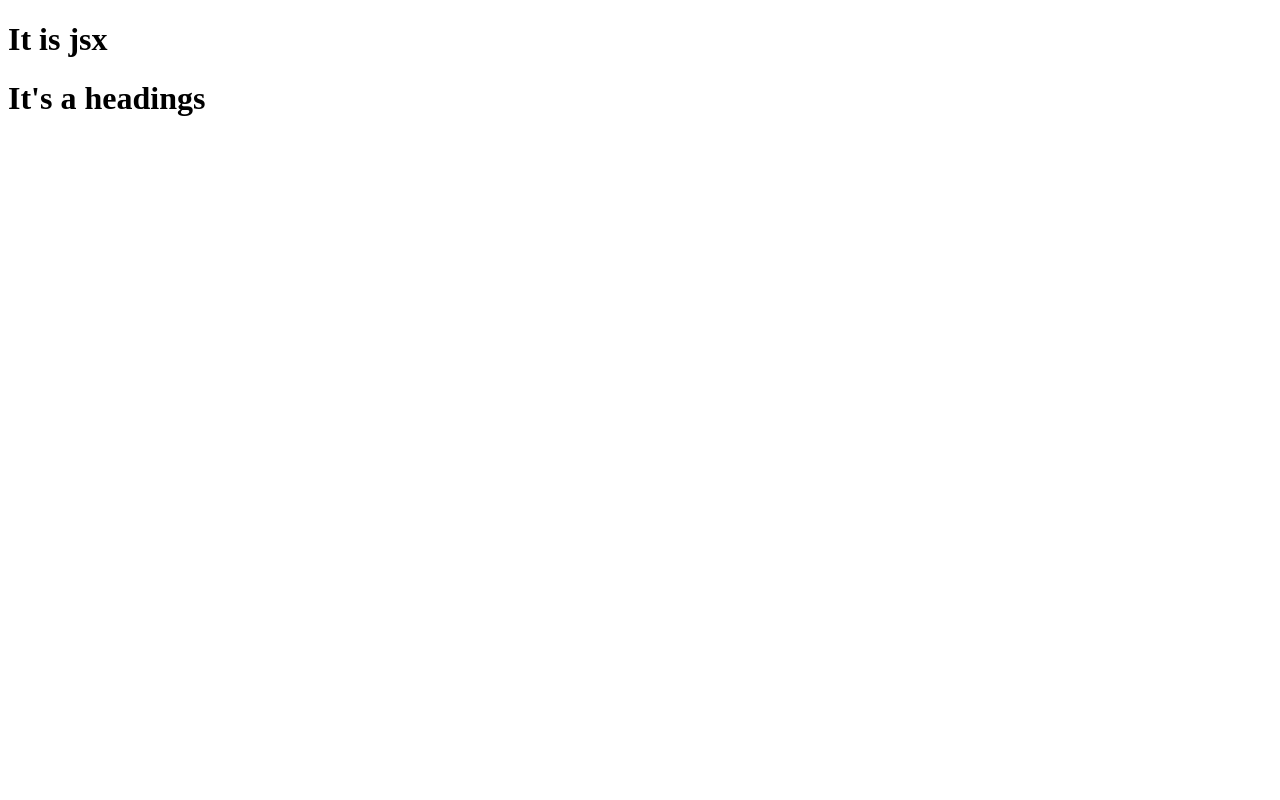
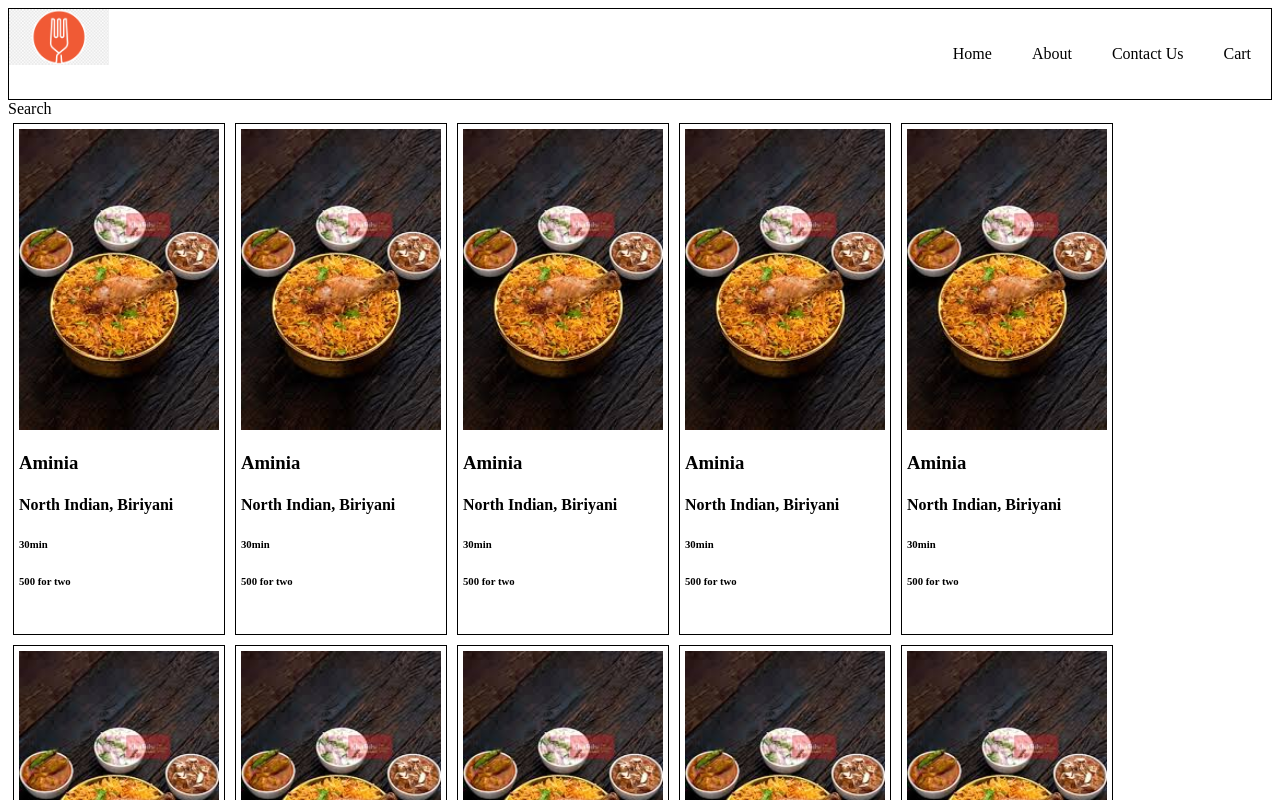
Before and after one commit to dity51028/namaste-react, a React (Vite) app: page / in a window 1280 px wide. Shown: the top 800 px of the page. Built offline with nearby package versions, Linux system fonts and the light colour scheme.

Commit message:
food app design

```diff
--- a/App.js
+++ b/App.js
@@ -1,20 +1,76 @@
 import React from 'react';
 import ReactDOM from 'react-dom/client'
+import logo from './assets/logo.png'
+import biriyani from './assets/biriyani.jpeg'
 
-const heading = React.createElement(
-    "h1",
-    { id: "heading" },
-    "hello from react"
-  );
+const Header = () => {
+  return (
+    <div className='header'>
+      <div>
+        <img className='logo'
+        src={logo}/>
+      </div>
+      <div className='nav-items'>
+        <ul>
+          <li>Home</li>
+          <li>About</li>
+          <li>Contact Us</li>
+          <li>Cart</li>
 
- const jsxHeading = <h1>It is jsx</h1>
- const Component = () => (
-  <div>
-    {jsxHeading}
-    <h1>It's a headings</h1>
-  </div>
- );
+        </ul>
+      </div>
+    </div>
+  )
+}
+
+const CardContainer = () =>{
+  return(
+    <div className='card-container'>
+
+        <img className='img' src={biriyani}/>
+        <h3>Aminia</h3>
+        <h4>North Indian, Biriyani</h4>
+        <h6>30min</h6>
+        <h6>500 for two</h6>
+
+    </div>
+  )
+}
+
+const Body = () => {
+  return (
+    <div className='body'>
+      <div>Search</div>
+      <div className='res-container'>
+        <CardContainer/>
+        <CardContainer/>
+        <CardContainer/>
+        <CardContainer/>
+        <CardContainer/>
+        <CardContainer/>
+        <CardContainer/>
+        <CardContainer/>
+        <CardContainer/>
+        <CardContainer/>
+      </div>
+
+
+    </div>
+  )
+}
+
+const AppALayout = () => {
+  return(
+    <div className='app'>
+
+      <Header/>
+      <Body/>
+      /**footer */
+    </div>
+  )
+
+}
 
 const root = ReactDOM.createRoot(document.getElementById('root'));
 
-root.render(<Component/>)
+root.render(<AppALayout/>)
--- a/index.css
+++ b/index.css
@@ -1,3 +1,38 @@
-#heading{
-    color: rebeccapurple;
+.header{
+    display: flex;
+    justify-content: space-between;
+    border: 1px solid black;
 }
+.logo {
+    width: 100px;
+}
+.nav-items ul{
+    display: flex;
+    list-style-type: none;
+
+}
+.nav-items ul li{
+    padding: 10px;
+    margin: 10px;
+}
+.res-container{
+    display: flex;
+    flex-wrap: wrap;
+}
+.card-container{
+    margin: 5px;
+    padding: 5px;
+    width: 200px;
+    height: 500px;
+    border: 1px solid black;
+}
+
+.card-container:hover{
+    background-color: rgb(197, 205, 205);
+    cursor: pointer;
+}
+
+.img{
+    width: 100%;
+
+}
```
Also changed, not shown: assets/biriyani.jpeg (added), assets/logo.png (added), 6 other files (tests, documents, lock files or other folders).
